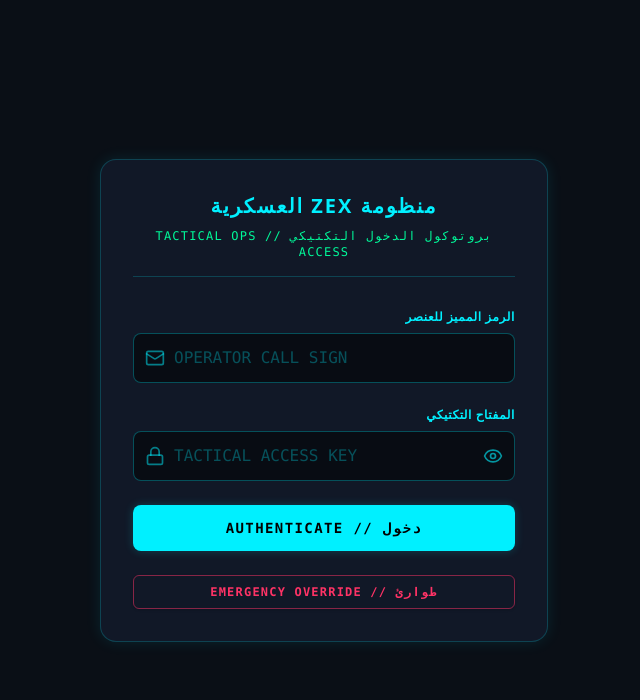
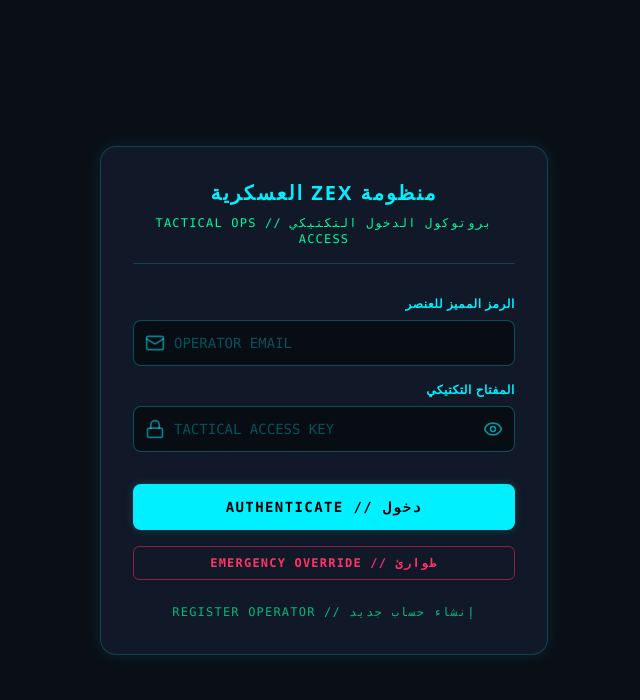
Before and after one commit to Abo7tab/zex-front, a Next.js app: page /login in a window 1280 px wide. Shown: the top 700 px of the page, without its empty margins (424-1064 px from the left). Built offline with nearby package versions, Linux system fonts and the light colour scheme.

Commit message:
feat(auth): Add Register account option and cleanup loose scripts

```diff
--- a/src/app/login/page.tsx
+++ b/src/app/login/page.tsx
@@ -2,49 +2,84 @@
 
 import { useState } from 'react';
 import { useRouter } from 'next/navigation';
-import { Lock, Mail, Loader2, Eye, EyeOff } from 'lucide-react';
+import { Lock, Mail, Loader2, Eye, EyeOff, User, Phone, KeyRound } from 'lucide-react';
 import axios from 'axios';
 
 export default function LoginPage() {
+  const [isRegister, setIsRegister] = useState(false);
   const [identifier, setIdentifier] = useState('');
   const [password, setPassword] = useState('');
+
+  // Register specific fields
+  const [name, setName] = useState('');
+  const [phone, setPhone] = useState('');
+  const [passwordConfirm, setPasswordConfirm] = useState('');
+  const [pinCode, setPinCode] = useState('');
+
   const [error, setError] = useState('');
   const [loading, setLoading] = useState(false);
   const [showPassword, setShowPassword] = useState(false);
   const router = useRouter();
 
-  const handleLogin = async (e: React.FormEvent) => {
+  const handleAuth = async (e: React.FormEvent) => {
     e.preventDefault();
     setError('');
     setLoading(true);
+
     try {
+      if (isRegister) {
+        if (password !== passwordConfirm) {
+          setError('المفتاح التكتيكي غير متطابق');
+          setLoading(false);
+          return;
+        }
+
+        const payload = {
+          name: name.trim(),
+          email: identifier.trim(),
+          phone: phone.trim(),
+          password: password,
+          password_confirmation: passwordConfirm,
+          pin_code: pinCode.trim(),
+        };
+
+        const res = await axios.post('https://zex.alwaysdata.net/api/auth/register', payload);
+        const token = res.data?.token || res.data?.access_token || res.data?.data?.token;
+
+        if (token) {
+          localStorage.setItem('zex_auth_token', token);
+          localStorage.setItem('zex_token', token);
+          document.cookie = "zex_auth_token=" + token + "; path=/; max-age=86400; SameSite=Lax";
+          document.cookie = "zex_token=" + token + "; path=/; max-age=86400; SameSite=Lax";
+          router.push('/');
+        } else {
+          setError('فشل التسجيل - لم يتم استلام رمز تحقق من السيرفر');
+        }
+      } else {
         const payload = {
           email: identifier.trim(),
           password: password.trim()
         };
 
         const res = await axios.post('https://zex.alwaysdata.net/api/auth/login', payload);
-
         const token = res.data?.token || res.data?.access_token || res.data?.data?.token;
 
         if (token) {
           localStorage.setItem('zex_auth_token', token);
+          localStorage.setItem('zex_token', token);
           document.cookie = "zex_auth_token=" + token + "; path=/; max-age=86400; SameSite=Lax";
-
-        // Also set zex_token to maintain compatibility with previous proxy middleware and axios
-        localStorage.setItem('zex_token', token);
           document.cookie = "zex_token=" + token + "; path=/; max-age=86400; SameSite=Lax";
-
           router.push('/');
         } else {
           setError('فشل الدخول - لم يتم استلام رمز تحقق من السيرفر');
+        }
       }
     } catch (err: any) {
       if (err.response?.data?.errors) {
          const firstErrorKey = Object.keys(err.response.data.errors)[0];
          setError(err.response.data.errors[firstErrorKey][0]);
       } else {
-         setError(err.response?.data?.message || 'فشل الدخول - تحقق من البيانات');
+         setError(err.response?.data?.message || (isRegister ? 'فشل التسجيل - تحقق من البيانات' : 'فشل الدخول - تحقق من البيانات'));
       }
     } finally {
       setLoading(false);
@@ -62,7 +97,9 @@ export default function LoginPage() {
       <div className="w-full max-w-md bg-[#111827] border border-[#00F0FF]/20 rounded-2xl p-8 shadow-[0_0_15px_rgba(0,240,255,0.1)]">
         <div className="mb-8 text-center border-b border-[#00F0FF]/20 pb-4">
           <h1 className="text-xl font-bold text-[#00F0FF] mb-2 tracking-widest">منظومة ZEX العسكرية</h1>
-          <p className="text-[#00FA9A] text-xs uppercase tracking-widest font-mono">بروتوكول الدخول التكتيكي // TACTICAL OPS ACCESS</p>
+          <p className="text-[#00FA9A] text-xs uppercase tracking-widest font-mono">
+            {isRegister ? 'بروتوكول تسجيل العناصر // TACTICAL OPS ENLIST' : 'بروتوكول الدخول التكتيكي // TACTICAL OPS ACCESS'}
+          </p>
         </div>
 
         {error && (
@@ -72,25 +109,67 @@ export default function LoginPage() {
           </div>
         )}
 
-        <form onSubmit={handleLogin} method="POST" className="space-y-6">
+        <form onSubmit={handleAuth} method="POST" className="space-y-4">
+          {isRegister && (
             <div>
               <label className="block text-xs font-bold text-[#00F0FF] mb-2 uppercase tracking-wider">
-              الرمز المميز للعنصر
+                اسم العنصر
+              </label>
+              <div className="relative" dir="ltr">
+                <div className="absolute inset-y-0 left-0 pl-3 flex items-center pointer-events-none">
+                  <User className="h-5 w-5 text-[#00F0FF]/50" />
+                </div>
+                <input
+                  type="text"
+                  required={isRegister}
+                  value={name}
+                  onChange={(e) => setName(e.target.value)}
+                  className="block w-full pl-10 pr-3 py-3 border border-[#00F0FF]/30 rounded-lg bg-black/50 text-[#00FA9A] placeholder-[#00F0FF]/30 focus:outline-none focus:ring-1 focus:ring-[#00F0FF] focus:border-[#00F0FF] transition font-mono text-sm"
+                  placeholder="OPERATOR NAME"
+                />
+              </div>
+            </div>
+          )}
+
+          <div>
+            <label className="block text-xs font-bold text-[#00F0FF] mb-2 uppercase tracking-wider">
+              {isRegister ? 'البريد الإلكتروني للعنصر' : 'الرمز المميز للعنصر'}
             </label>
             <div className="relative" dir="ltr">
               <div className="absolute inset-y-0 left-0 pl-3 flex items-center pointer-events-none">
                 <Mail className="h-5 w-5 text-[#00F0FF]/50" />
               </div>
               <input
-                type="text"
+                type="email"
                 required
                 value={identifier}
                 onChange={(e) => setIdentifier(e.target.value)}
-                className="block w-full pl-10 pr-3 py-3 border border-[#00F0FF]/30 rounded-lg bg-black/50 text-[#00FA9A] placeholder-[#00F0FF]/30 focus:outline-none focus:ring-1 focus:ring-[#00F0FF] focus:border-[#00F0FF] transition font-mono"
-                placeholder="OPERATOR CALL SIGN"
+                className="block w-full pl-10 pr-3 py-3 border border-[#00F0FF]/30 rounded-lg bg-black/50 text-[#00FA9A] placeholder-[#00F0FF]/30 focus:outline-none focus:ring-1 focus:ring-[#00F0FF] focus:border-[#00F0FF] transition font-mono text-sm"
+                placeholder="OPERATOR EMAIL"
               />
             </div>
           </div>
+
+          {isRegister && (
+            <div>
+              <label className="block text-xs font-bold text-[#00F0FF] mb-2 uppercase tracking-wider">
+                رقم اتصال الأزمات
+              </label>
+              <div className="relative" dir="ltr">
+                <div className="absolute inset-y-0 left-0 pl-3 flex items-center pointer-events-none">
+                  <Phone className="h-5 w-5 text-[#00F0FF]/50" />
+                </div>
+                <input
+                  type="text"
+                  required={isRegister}
+                  value={phone}
+                  onChange={(e) => setPhone(e.target.value)}
+                  className="block w-full pl-10 pr-3 py-3 border border-[#00F0FF]/30 rounded-lg bg-black/50 text-[#00FA9A] placeholder-[#00F0FF]/30 focus:outline-none focus:ring-1 focus:ring-[#00F0FF] focus:border-[#00F0FF] transition font-mono text-sm"
+                  placeholder="SECURE PHONE NUMBER"
+                />
+              </div>
+            </div>
+          )}
 
           <div>
             <label className="block text-xs font-bold text-[#00F0FF] mb-2 uppercase tracking-wider">
@@ -105,7 +184,7 @@ export default function LoginPage() {
                 required
                 value={password}
                 onChange={(e) => setPassword(e.target.value)}
-                className="block w-full pl-10 pr-10 py-3 border border-[#00F0FF]/30 rounded-lg bg-black/50 text-[#00FA9A] placeholder-[#00F0FF]/30 focus:outline-none focus:ring-1 focus:ring-[#00F0FF] focus:border-[#00F0FF] transition font-mono"
+                className="block w-full pl-10 pr-10 py-3 border border-[#00F0FF]/30 rounded-lg bg-black/50 text-[#00FA9A] placeholder-[#00F0FF]/30 focus:outline-none focus:ring-1 focus:ring-[#00F0FF] focus:border-[#00F0FF] transition font-mono text-sm"
                 placeholder="TACTICAL ACCESS KEY"
               />
               <button
@@ -118,6 +197,49 @@ export default function LoginPage() {
             </div>
           </div>
 
+          {isRegister && (
+            <>
+              <div>
+                <label className="block text-xs font-bold text-[#00F0FF] mb-2 uppercase tracking-wider">
+                  تأكيد المفتاح
+                </label>
+                <div className="relative" dir="ltr">
+                  <div className="absolute inset-y-0 left-0 pl-3 flex items-center pointer-events-none">
+                    <Lock className="h-5 w-5 text-[#00F0FF]/50" />
+                  </div>
+                  <input
+                    type={showPassword ? "text" : "password"}
+                    required={isRegister}
+                    value={passwordConfirm}
+                    onChange={(e) => setPasswordConfirm(e.target.value)}
+                    className="block w-full pl-10 pr-3 py-3 border border-[#00F0FF]/30 rounded-lg bg-black/50 text-[#00FA9A] placeholder-[#00F0FF]/30 focus:outline-none focus:ring-1 focus:ring-[#00F0FF] focus:border-[#00F0FF] transition font-mono text-sm"
+                    placeholder="CONFIRM ACCESS KEY"
+                  />
+                </div>
+              </div>
+              <div>
+                <label className="block text-xs font-bold text-[#00F0FF] mb-2 uppercase tracking-wider">
+                  رمز الطوارئ (6 أرقام)
+                </label>
+                <div className="relative" dir="ltr">
+                  <div className="absolute inset-y-0 left-0 pl-3 flex items-center pointer-events-none">
+                    <KeyRound className="h-5 w-5 text-[#00F0FF]/50" />
+                  </div>
+                  <input
+                    type="text"
+                    required={isRegister}
+                    maxLength={6}
+                    value={pinCode}
+                    onChange={(e) => setPinCode(e.target.value)}
+                    className="block w-full pl-10 pr-3 py-3 border border-[#00F0FF]/30 rounded-lg bg-black/50 text-[#00FA9A] placeholder-[#00F0FF]/30 focus:outline-none focus:ring-1 focus:ring-[#00F0FF] focus:border-[#00F0FF] transition font-mono text-sm tracking-widest"
+                    placeholder="6-DIGIT PIN"
+                  />
+                </div>
+              </div>
+            </>
+          )}
+
+          <div className="pt-4 space-y-4">
             <button
               type="submit"
               disabled={loading}
@@ -126,20 +248,32 @@ export default function LoginPage() {
               {loading ? (
                 <div className="flex items-center">
                   <Loader2 className="animate-spin h-5 w-5 mr-2" />
-                <span>جارٍ التحقق // AUTHENTICATING...</span>
+                  <span>{isRegister ? 'جارٍ التسجيل...' : 'جارٍ التحقق // AUTHENTICATING...'}</span>
                 </div>
               ) : (
-              'دخول // AUTHENTICATE'
+                isRegister ? 'تسجيل // ENLIST NOW' : 'دخول // AUTHENTICATE'
               )}
             </button>
 
             <button
               type="button"
-            className="w-full mt-4 flex justify-center py-2 px-4 border border-[#FF3366]/50 rounded-md shadow-sm text-xs font-bold text-[#FF3366] bg-transparent hover:bg-[#FF3366]/10 focus:outline-none focus:ring-2 focus:ring-offset-2 focus:ring-offset-[#0A0F16] focus:ring-[#FF3366] transition-colors tracking-widest font-mono"
+              className="w-full flex justify-center py-2 px-4 border border-[#FF3366]/50 rounded-md shadow-sm text-xs font-bold text-[#FF3366] bg-transparent hover:bg-[#FF3366]/10 focus:outline-none focus:ring-2 focus:ring-offset-2 focus:ring-offset-[#0A0F16] focus:ring-[#FF3366] transition-colors tracking-widest font-mono"
               onClick={() => alert('SOS PROTOCOL INITIATED')}
             >
               طوارئ // EMERGENCY OVERRIDE
             </button>
+
+            <button
+              type="button"
+              onClick={() => {
+                setIsRegister(!isRegister);
+                setError('');
+              }}
+              className="w-full mt-2 text-center text-[#00FA9A]/70 hover:text-[#00FA9A] text-xs font-mono transition-colors tracking-widest"
+            >
+              {isRegister ? 'العودة للدخول // BACK TO LOGIN' : 'إنشاء حساب جديد // REGISTER OPERATOR'}
+            </button>
+          </div>
         </form>
       </div>
     </div>
```
Lines whose indentation alone changed are shown as unchanged.
